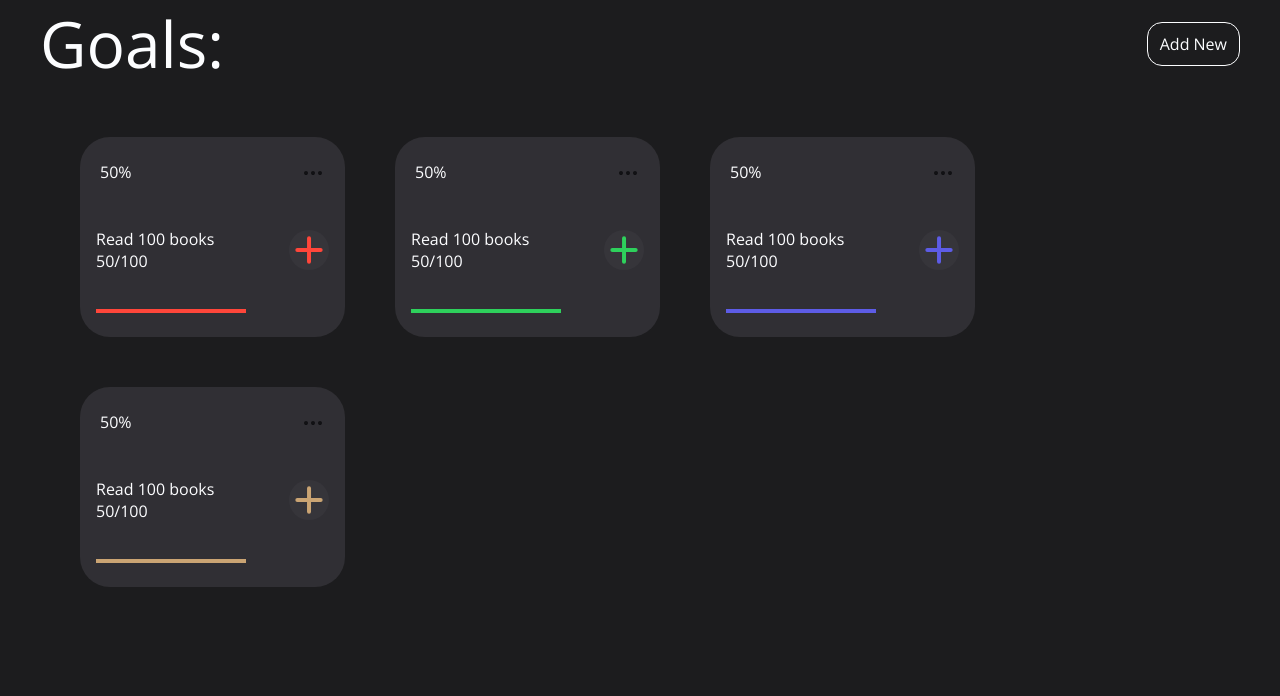
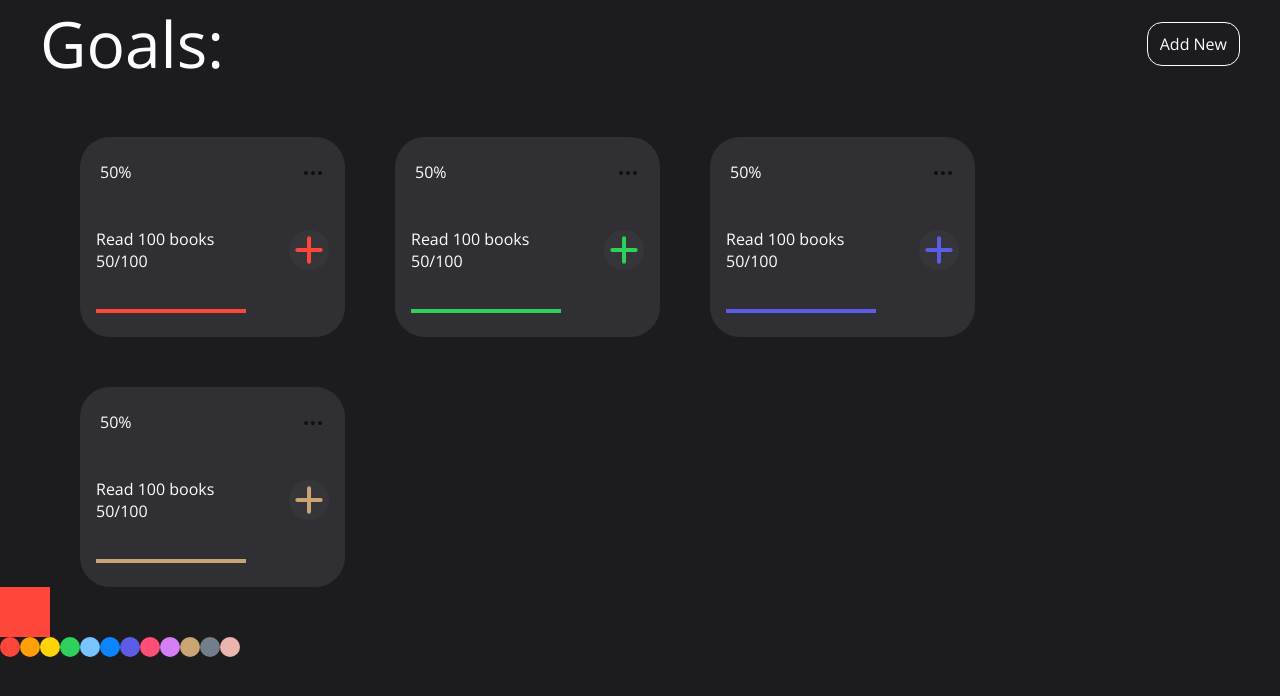
Before and after one commit to solvld/progress-counter, a React (Create React App) app: page / in a window 1280 px wide. Shown: the top 696 px of the page. Built offline with nearby package versions, Linux system fonts and the light colour scheme.

Commit message:
create color picker

```diff
--- a/src/App.js
+++ b/src/App.js
@@ -3,12 +3,14 @@ import NavBar from './Components/NavBar/NavBar';
 
 import './App.scss';
 import GoalTable from './Components/GoalTable/GoalTable';
+import Popup from './Components/Popup/Popup';
 
 function App() {
   return (
     <div className="App">
       <NavBar />
       <GoalTable />
+      <Popup />
     </div>
   );
 }
--- /dev/null
+++ b/src/Components/Popup/Popup.jsx
@@ -0,0 +1,29 @@
+import React, { useState } from 'react'
+import { colors } from '../../colors'
+
+import "./_popup.scss"
+
+const colorNames = Object.keys(colors);
+
+function Popup() {
+  const [color, setColor] = useState(colors.$red);
+
+  const divStyle = { backgroundColor: color };
+
+  return (
+		<div className='Popup'>
+			<div className='test'
+        style={divStyle}></div>
+			{colorNames.map((colorName, index) => (
+				<button
+          className='picker'
+					onClick={() => setColor(colors[colorName])}
+					key={colorName}
+          style={{backgroundColor: colors[colorName] }}
+				>{colors.colorName}</button>
+			))}
+		</div>
+	)
+}
+
+export default Popup;
--- /dev/null
+++ b/src/Components/Popup/_popup.scss
@@ -0,0 +1,17 @@
+@import "../../styles/variables";
+
+.Popup {
+  .test{
+    height: 50px;
+    width: 50px;
+  }
+  .picker{
+    all: unset;
+    border-radius: 50%;
+    height: 20px;
+    width: 20px;
+    &:focus{
+      border: 1px solid
+    }
+  }
+}
```
